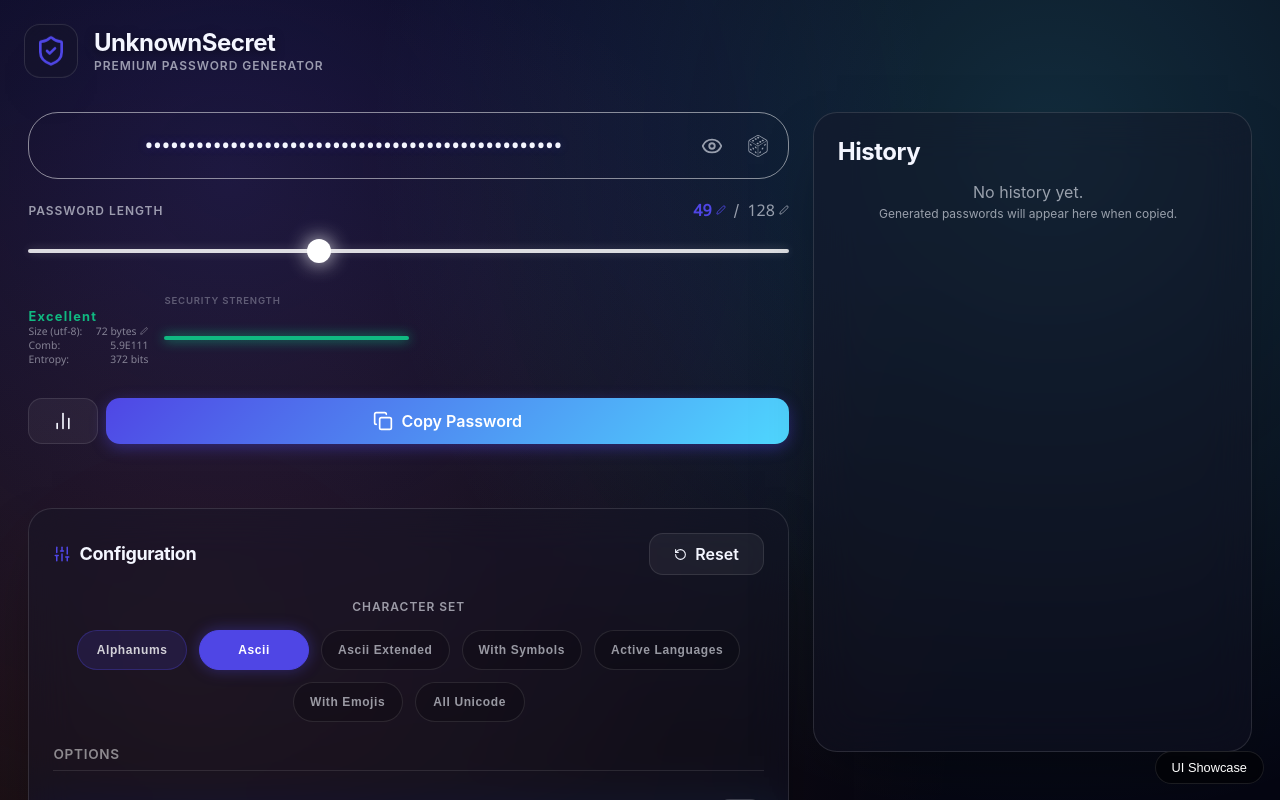
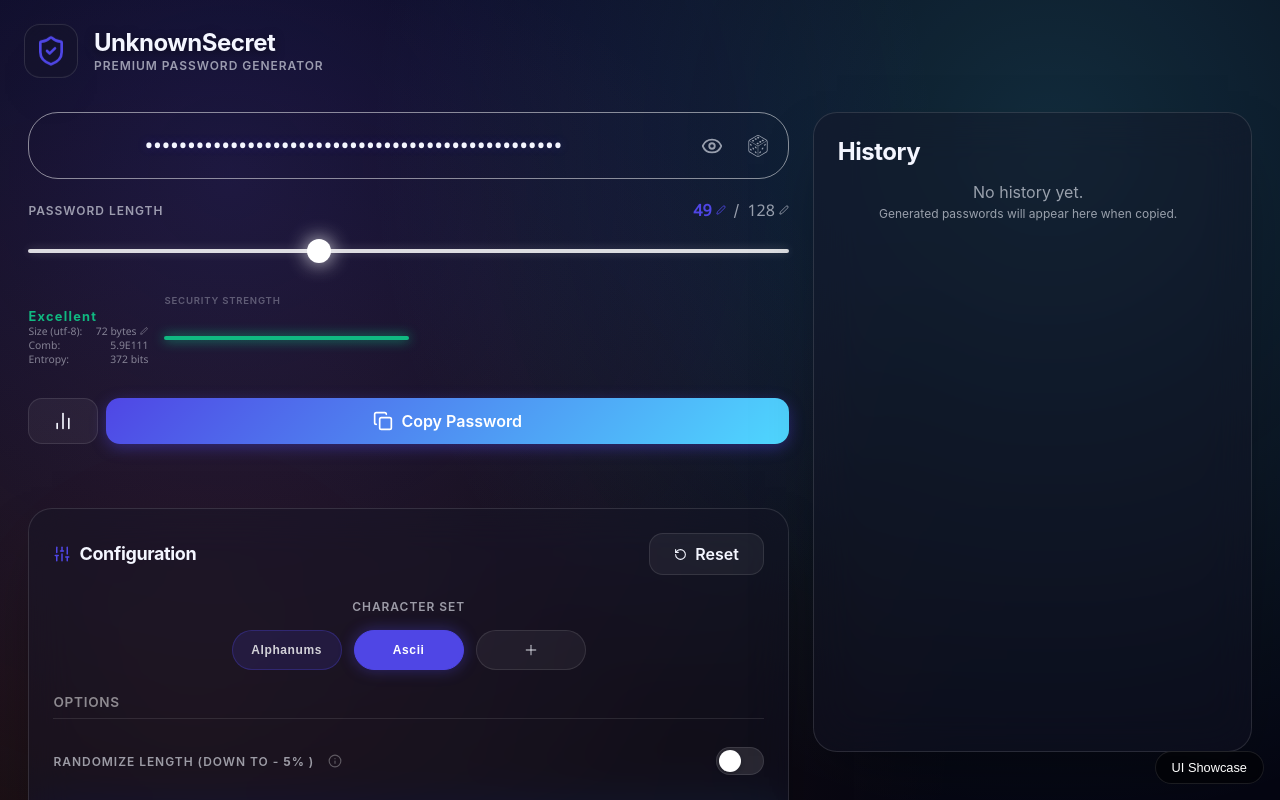
Before and after one commit to WireSwarm/UnknownSecret, a React (Vite) app: page / in a window 1280 px wide. Shown: the top 800 px of the page. Built offline with nearby package versions, Linux system fonts and the light colour scheme; a web font is replaced by a local one.

Commit message:
style : advanced charset hidden by default

```diff
--- a/src/components/generator/GeneratorPanel.jsx
+++ b/src/components/generator/GeneratorPanel.jsx
@@ -327,7 +327,32 @@ export function GeneratorPanel({ onCopyPassword }) {
     // State for tracking hovered set (for inclusion highlighting)
     const [hoveredSet, setHoveredSet] = useState(null);
 
+    // --- EXPANDABLE CHARSETS LOGIC ---
+    const [areCharsetsExpanded, setAreCharsetsExpanded] = useState(() => {
+        try {
+            return sessionStorage.getItem('usr_charsets_expanded') === 'true';
+        } catch (e) {
+            return false;
+        }
+    });
+
+    const handleExpandCharsets = () => {
+        setAreCharsetsExpanded(true);
+        sessionStorage.setItem('usr_charsets_expanded', 'true');
+    };
+
+    // Auto-expand if active set is beyond the visible threshold (ascii)
+    useEffect(() => {
+        const asciiIndex = SETS_ORDER.indexOf('ascii');
+        const activeIndex = SETS_ORDER.indexOf(activeSet);
+        if (activeIndex > asciiIndex && !areCharsetsExpanded) {
+            setAreCharsetsExpanded(true);
+            sessionStorage.setItem('usr_charsets_expanded', 'true');
+        }
+    }, [activeSet, areCharsetsExpanded]);
+
     // Helper: Check if a set is included in another based on position (left = included in right)
+
     const isSetHighlighted = (setKey) => {
         const setIndex = SETS_ORDER.indexOf(setKey);
         const activeIndex = SETS_ORDER.indexOf(activeSet);
@@ -1131,7 +1156,7 @@ export function GeneratorPanel({ onCopyPassword }) {
                     <div>
                         <h3 className="label-text mb-4 text-center" id="charset-title">Character Set</h3>
                         <div className="flex flex-wrap gap-3 justify-center" id="charset-selectors">
-                            {SETS_ORDER.map(key => {
+                            {(areCharsetsExpanded ? SETS_ORDER : SETS_ORDER.slice(0, SETS_ORDER.indexOf('ascii') + 1)).map(key => {
                                 const highlightState = isSetHighlighted(key);
                                 const isActive = highlightState === 'active';
                                 const isIncluded = highlightState === 'included';
@@ -1194,7 +1219,32 @@ export function GeneratorPanel({ onCopyPassword }) {
                                     </button>
                                 );
                             })}
+                            {!areCharsetsExpanded && (
+                                <button
+                                    onClick={handleExpandCharsets}
+                                    className="charset-selector-btn rounded-full transition-all px-3 py-2 text-sm cursor-pointer flex items-center justify-center"
+                                    title="Show more character sets"
+                                    style={{
+                                        background: 'rgba(255, 255, 255, 0.05)',
+                                        color: 'var(--text-muted)',
+                                        border: '1px solid rgba(255, 255, 255, 0.1)'
+                                    }}
+                                    onMouseEnter={(e) => {
+                                        e.currentTarget.style.background = 'rgba(255, 255, 255, 0.1)';
+                                        e.currentTarget.style.color = 'var(--primary)';
+                                        e.currentTarget.style.borderColor = 'rgba(var(--primary-rgb), 0.3)';
+                                    }}
+                                    onMouseLeave={(e) => {
+                                        e.currentTarget.style.background = 'rgba(255, 255, 255, 0.05)';
+                                        e.currentTarget.style.color = 'var(--text-muted)';
+                                        e.currentTarget.style.borderColor = 'rgba(255, 255, 255, 0.1)';
+                                    }}
+                                >
+                                    <Plus size={16} />
+                                </button>
+                            )}
                         </div>
+
                     </div>
 
                     <div className="grid grid-cols-1 md:grid-cols-2 gap-8" id="settings-grid">
```
